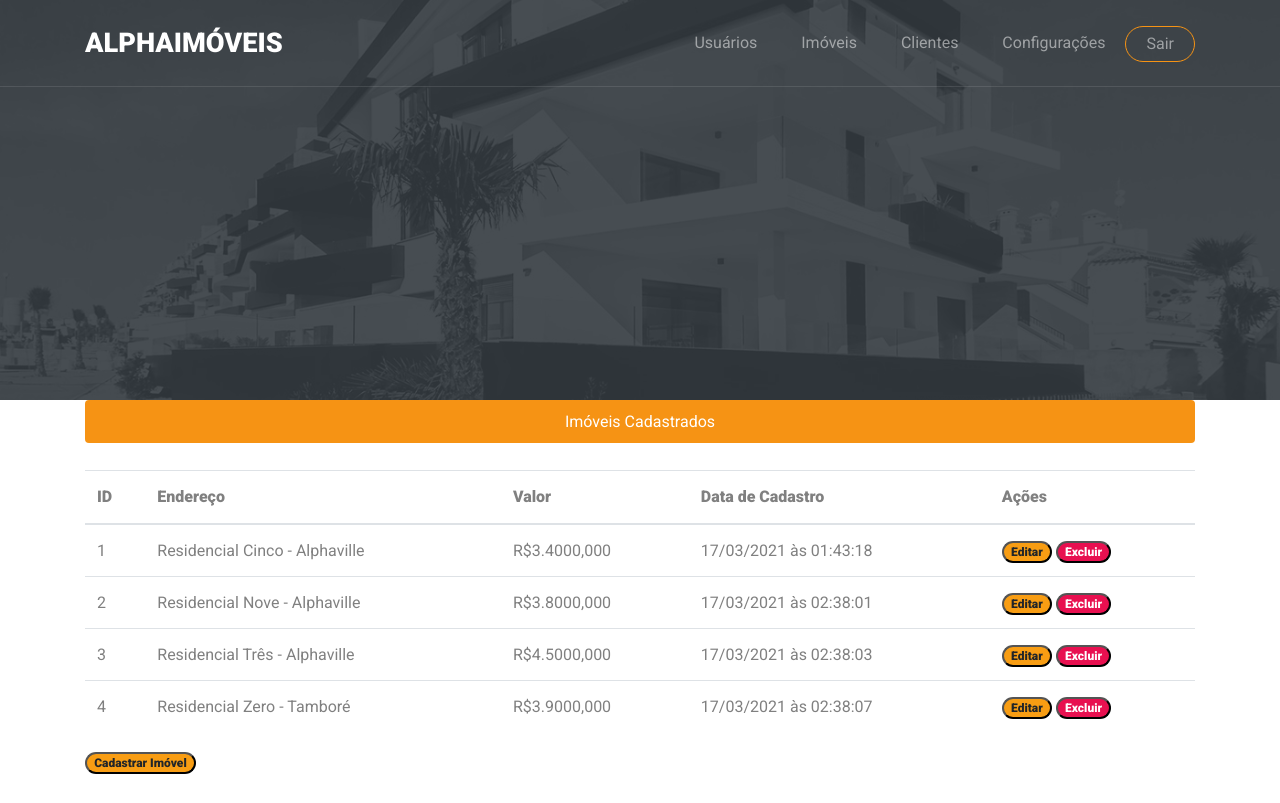
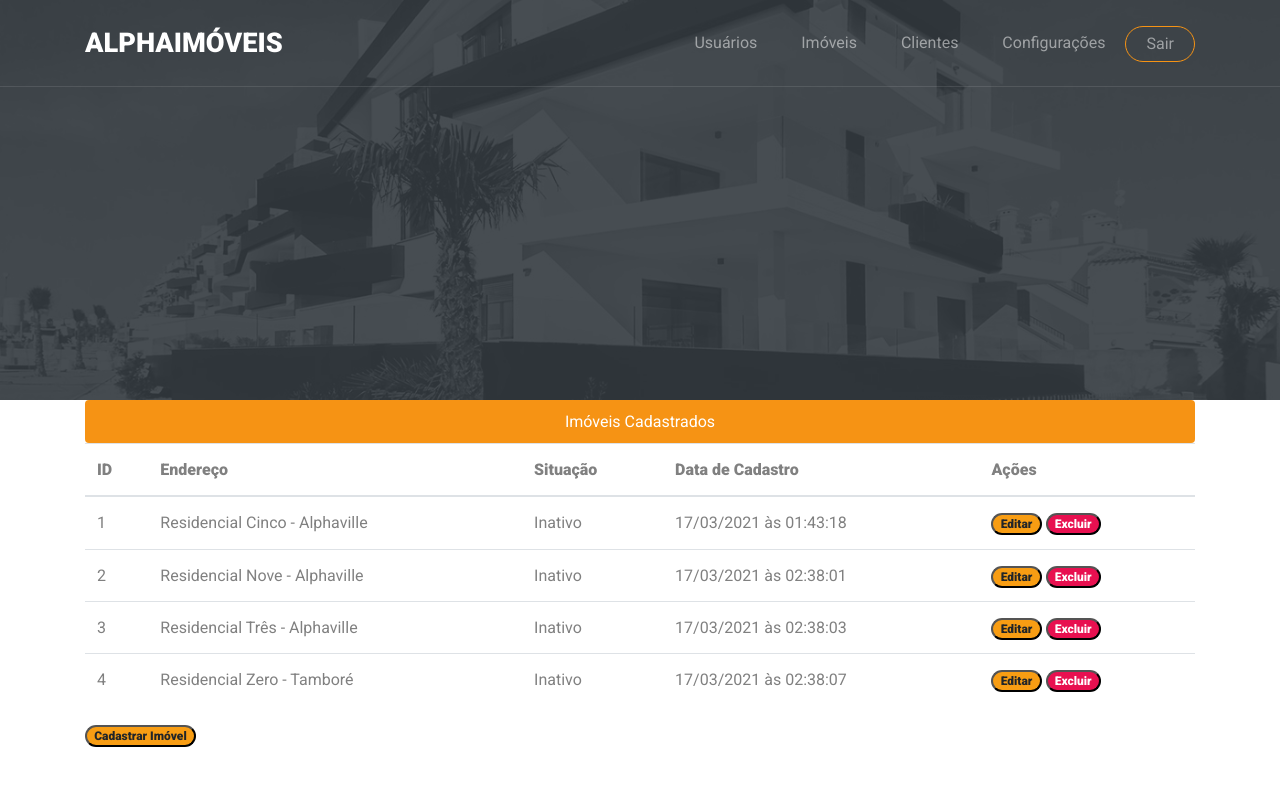
Before and after one commit to maiconkistemmacher/alphaimoveis, a PHP site: page /dashboard.imoveis.php in a window 1280 px wide. After the commit the page ends 747 px from the top, so only its background shows below. Run offline with PHP 8.4, Linux system fonts and the light colour scheme; data comes from the database, SQL or seed files in the repository; some web fonts are replaced.

Commit message:
update listas

```diff
--- a/app/Entity/Imovel.php
+++ b/app/Entity/Imovel.php
@@ -51,8 +51,26 @@ class Imovel{
     public $descricao;
 
     /**
+     * Referência as imagens do imóvel
+     * @var string
+     */
+    public $imagens;
+
+    /**
+     * Define se o imóvel está ativo ou inativo
+     * @var string(s/n)
+     */
+    public $ativo;
+
+    /**
+     * Data de cadastro do imóvel
+     * @var string
+     */
+    public $data;
+
+    /**
      * Método responsável por cadastrar um novo imóvel no banco
-     * @return string
+     * @return boolean
      */
     public function cadastrar (){
         //DEFINIR A DATA
@@ -69,7 +87,8 @@ class Imovel{
                                             'tamanho'   => $this->tamanho,
                                             'descricao' => $this->descricao,
                                             'imagens'   => $this->imagens,
-                                            'data'      => $this->data
+                                            'data'      => $this->data,
+                                            'ativo'     => $this->ativo
                                         ]);
         //RETORNA SUCESSO
         return true;
--- a/cadastrar.imoveis.php
+++ b/cadastrar.imoveis.php
@@ -18,6 +18,8 @@ if(isset($_POST['endereco'],$_POST['quartos'],$_POST['banheiros'],$_POST['tamanh
      $obImovel->tamanho      = $_POST['tamanho'];
      $obImovel->valor        = $_POST['valor'];
      $obImovel->descricao    = $_POST['descricao'];
+     $obImovel->imagens      = $_POST['imagens'];
+     $obImovel->ativo        = $_POST['ativo'];
     $obImovel->cadastrar();
 
        header('location: dashboard.imoveis.php?status=sucess');
--- a/includes/home.php
+++ b/includes/home.php
@@ -41,7 +41,11 @@
           <div class="col-md-5 text-left text-md-right">
             <div class="custom-nav1">
               <!-- <a href="#" class="custom-prev1"><</a><span class="mx-3">/</span><a href="#" class="custom-next1">></a> -->
-              <a href="#" class="custom-prev1">Anterior</a><span class="mx-3">/</span><a href="#" class="custom-next1">Próxima</a>
+              <a href="#" class="custom-prev1"><span class="icon-arrow-left">
+
+                </span></a><span class="mx-3"></span><a href="#" class="custom-next1"><span class="icon-arrow-right">
+
+                </span></a>
             </div>
           </div>
         </div>
--- a/includes/lista.imoveis.php
+++ b/includes/lista.imoveis.php
@@ -4,7 +4,7 @@
         $resultados .= '<tr>
                             <td>'.$imovel->id.'</td>
                             <td>'.$imovel->endereco.'</td>
-                            <td>'.$imovel->valor.'</td>
+                            <td>'.($imovel->ativo == 's' ? 'Ativo' : 'Inativo').'</td>
                             <td>'.date('d/m/Y à\s H:i:s',strtotime($imovel->data)).'</td>
                             <td>
                              <a href="editar.imoveis.php?id='.$imovel->id.'"><button type="button" class="badge badge-pill badge-warning">Editar</button></a>
@@ -13,7 +13,7 @@
     }
 ?>
 
-<nav class="nav nav-pills nav-fill"><a class="nav-item nav-link active" style="color:white;">Imóveis Cadastrados</a><br></nav><br>
+<nav class="nav nav-pills nav-fill"><a class="nav-item nav-link active" style="color:white;">Imóveis Cadastrados</a><br></nav>
 
 <div class="row">
     <div class="col-md-12">
@@ -22,7 +22,7 @@
                 <tr>
                     <th>ID</th>
                     <th>Endereço</th>
-                    <th>Valor</th>
+                    <th>Situação</th>
                     <th>Data de Cadastro</th>
                     <th>Ações</th>
                 </tr>
--- a/includes/lista.usuarios.php
+++ b/includes/lista.usuarios.php
@@ -1,4 +1,4 @@
-<nav class="nav nav-pills nav-fill"><a class="nav-item nav-link active" style="color:white;">Usuários Cadastrados</a><br></nav><br>
+<nav class="nav nav-pills nav-fill"><a class="nav-item nav-link active" style="color:white;">Usuários Cadastrados</a><br></nav>
 
 <div class="row">
     <div class="col-md-12">
```
